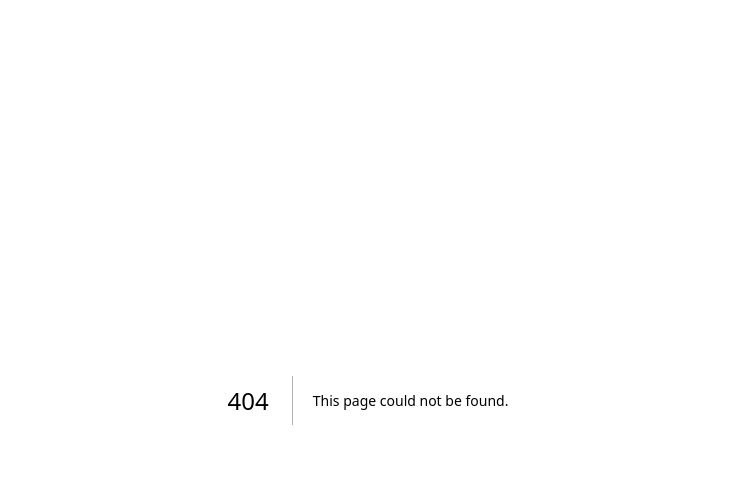
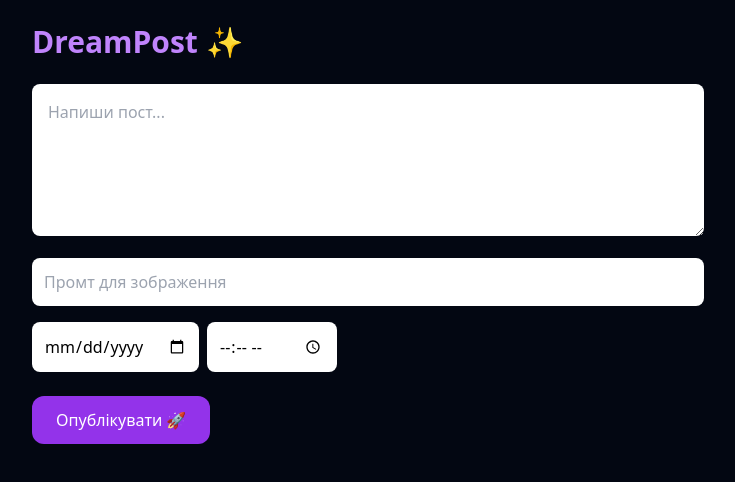
Before and after one commit to DreamWayAI/DreamPost_front, a Next.js app: page /index_env in a window 1280 px wide. Before the commit this address had no page. Shown: the top 482 px of the page, without its empty margins (272-1007 px from the left). Built offline with nearby package versions, Linux system fonts and the light colour scheme.

Commit message:
перезалил

```diff
--- a/pages/index.js
+++ b/pages/index_env.js
@@ -8,7 +8,7 @@
 
   const handlePublish = async () => {
     try {
-      const res = await fetch('https://dreampostback-production.up.railway.app/post', {
+      const res = await fetch(`${process.env.NEXT_PUBLIC_API_URL}/post`, {
         method: 'POST',
         headers: { 'Content-Type': 'application/json' },
         body: JSON.stringify({ post, image, date, time })
```
